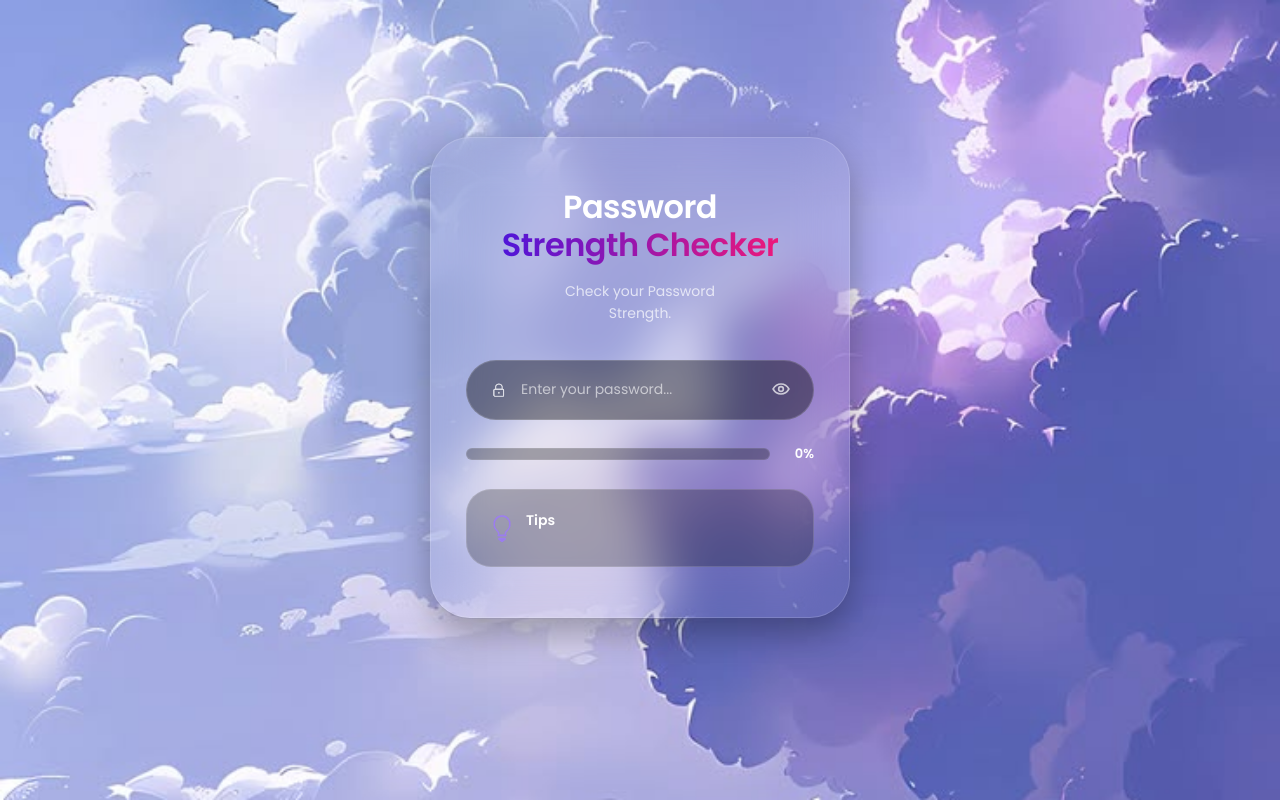
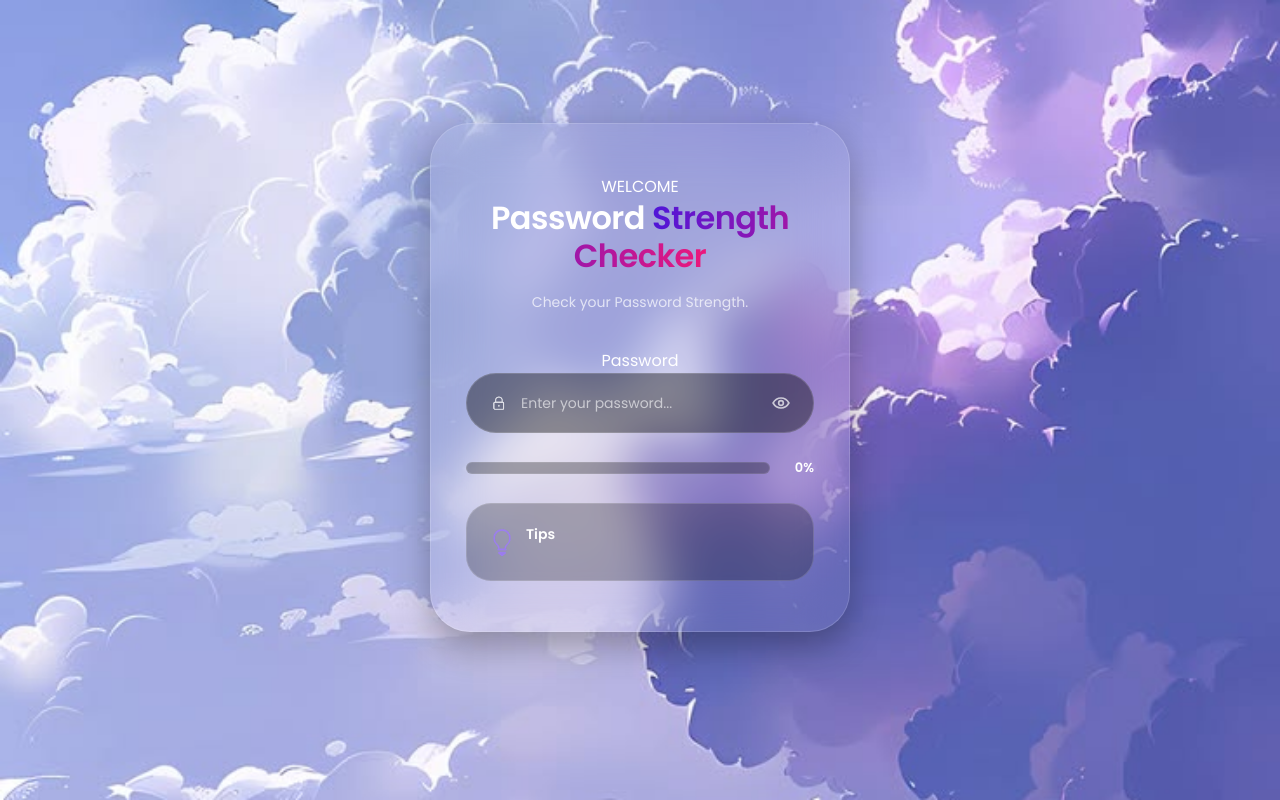
Before and after one commit to helenasaji/password-strength-classification, a Flask app: page / in a window 1280 px wide. Run offline with Flask 3, Linux system fonts and the light colour scheme.

Commit message:
Update index.html

```diff
--- a/templates/index.html
+++ b/templates/index.html
@@ -1,28 +1,28 @@
+<!DOCTYPE html>
+<html lang="en">
 <head>
   <meta charset="UTF-8">
   <meta name="viewport" content="width=device-width, initial-scale=1.0">
   <title>password strength classification</title>
   <meta name="description" content="Evaluate password entropy against brute-force and dictionary attacks.">
-  <meta name="theme-color" content="#0b0914">
+  <meta name="theme-color" content="#115E59">
   <link rel="preconnect" href="https://fonts.googleapis.com">
   <link rel="preconnect" href="https://fonts.gstatic.com" crossorigin>
   <link href="https://fonts.googleapis.com/css2?family=Poppins:wght@400;500;600&display=swap" rel="stylesheet">
-  <link rel="stylesheet" href="/static/style.css?v=8">
+  <link rel="stylesheet" href="/static/style.css?v=13">
 </head>
 <body>
-  <div class="background-glow glow-top"></div>
-  <div class="background-glow glow-bottom"></div>
-
   <main class="main-content">
     <section class="classifier-card">
-      <h1>
-        Password<br>
-        <span class="purple">Strength Checker</span>
-      </h1>
-      <p class="intro">
-        Check your Password <br class="desktop-break">
-        Strength.
-      </p>
+
+      <div class="welcome-panel">
+        <div class="welcome-text">WELCOME</div>
+      </div>
+      <div class="form-panel">
+        <h1>Password <span class="purple">Strength Checker</span></h1>
+        <p class="intro">Check your Password Strength.</p>
+
+        <label for="pwdInput">Password</label>
 
         <div class="password-field">
           <span class="input-lock" aria-hidden="true"><img src="/static/images/white-lock.png" alt="" width="24" height="24"></span>
@@ -34,7 +34,6 @@
             </svg>
           </button>
         </div>
-
         <div class="strength-row">
           <div class="progress-container" role="progressbar" aria-label="Strength" aria-valuemin="0" aria-valuemax="100" aria-valuenow="0">
             <div id="progress-bar" class="progress-fill"></div>
@@ -50,6 +49,8 @@
             <p id="crack-time" class="crack-time"></p>
           </div>
         </div>
+
+      </div>
     </section>
   </main>
   <script src="/static/script.js?v=4"></script>
```
Lines whose indentation alone changed are shown as unchanged.
